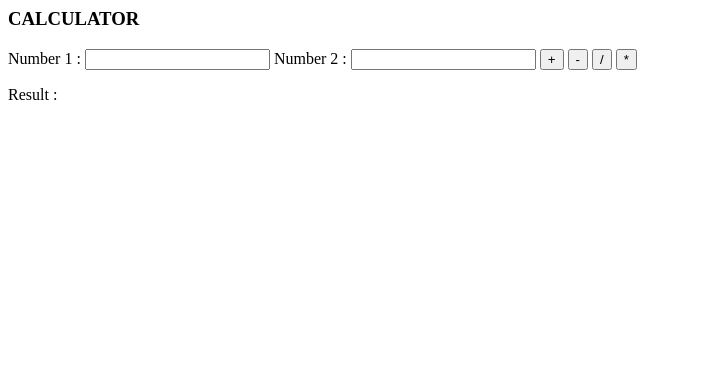
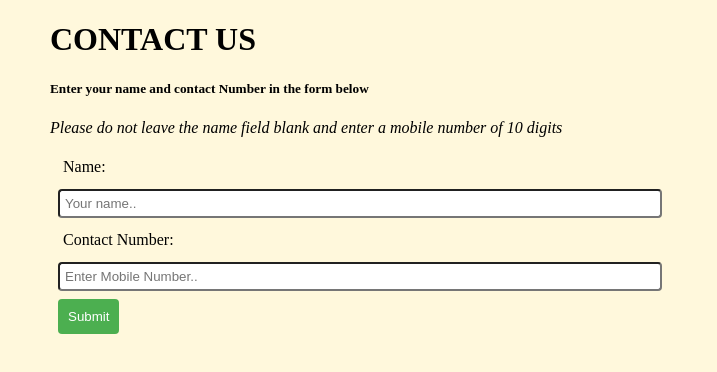
Before and after one commit to HinduA/project6, a plain HTML site: page index.html in a window 1280 px wide. Shown: the whole page, without its empty margins (0-717 px from the left). Drawn offline with Linux system fonts and the light colour scheme.

Commit message:
Add files via upload

```diff
--- a/index.html
+++ b/index.html
@@ -1,25 +1,67 @@
+<!DOCTYPE html>
 <html>
   <head>
-    <title>Your Name</title>
-    <link rel="stylesheet" href="mystyles.css" />
-    <script src="calculator.js"></script>
+    <title>Document</title>
+    <script src="myscript.js"></script>
+    <style>
+      form {
+        width: 50%;
+      }
+
+      label,
+      input {
+        display: block;
+        width: 100%;
+        margin: 8px;
+        padding: 5px;
+        border-radius: 4px;
+      }
+      body {
+        margin-left: 50px;
+        margin-right: 50px;
+        background-color: cornsilk;
+      }
+      button {
+        margin: 8px;
+        border: none;
+        border-radius: 4px;
+        padding: 10px;
+        background-color: #4caf50;
+        cursor: pointer;
+        color: white;
+        display: block;
+      }
+      #errorContact,
+      #errorName {
+        color: red;
+        display: none;
+        margin: 8px;
+        padding: 5px;
+        font-size: 12px;
+      }
+    </style>
   </head>
-
   <body>
-    <h3>CALCULATOR</h3>
+    <h1>CONTACT US</h1>
+    <h5>Enter your name and contact Number in the form below</h5>
+    <p>
+      <i
+        >Please do not leave the name field blank and enter a mobile number of
+        10 digits</i
+      >
+    </p>
     <form>
-      <label>Number 1 :</label>
-      <input id="n1" type="text" />
-      <label>Number 2 :</label>
-      <input id="n2" type="text" />
-      <button type="button" onclick="add()">+</button>
-      <!--Add onclick attribute for the - (subtract) button :-->
-      <button type="button" onclick ="subtract()" >-</button>
-      <!--Add onclick attribute for the / (divide) button :-->
-      <button type="button"onclick="divide()" >/</button>
-      <!--Add onclick attribute for the * (multiply) button :-->
-      <button type="button"onclick="multiply()" >*</button>
+      <label>Name:</label>
+      <input type="text" id="userName" placeholder="Your name.." />
+      <span id="errorName">Name Cannot be left blank.</span>
+      <label>Contact Number:</label>
+      <input
+        type="text"
+        id="contactInput"
+        placeholder="Enter Mobile Number.."
+      />
+      <span id="errorContact">Please Enter a 10 Digit Mobile Number</span>
+      <button type="button" onclick="validate()">Submit</button>
     </form>
-    <span>Result : </span><span id="answer"></span>
   </body>
 </html>
--- /dev/null
+++ b/myscript.js
@@ -0,0 +1,27 @@
+function validate()
+{
+    //1. Take input from name and contact fields , store them in variables
+    var name = document.getElementById("userName").value;
+    var mobileNumber = document.getElementById("contactInput").value;
+
+    //2. calculate length of contact number and store i a variable named  "digitCount"
+    var digitCount= mobileNumber.length;
+    console.log(digitCount);
+
+    //3. if name input is blank, display the 'errorName' span, else hide it
+    if(name=='') {
+     document.getElementById ("errorName").style.display="block";
+    }
+    else{
+        document.getElementById("errorName").style.display="none";
+    }
+    //4. if digitCount is not equal to 10, display the 'errorContact' span, else hide it
+    if (digitCount != 10){
+        document.getElementById("errorContact").style.display="block";
+    }
+    else{
+        document.getElementById("errorContact").style.display="none";
+
+}
+
+}
```
